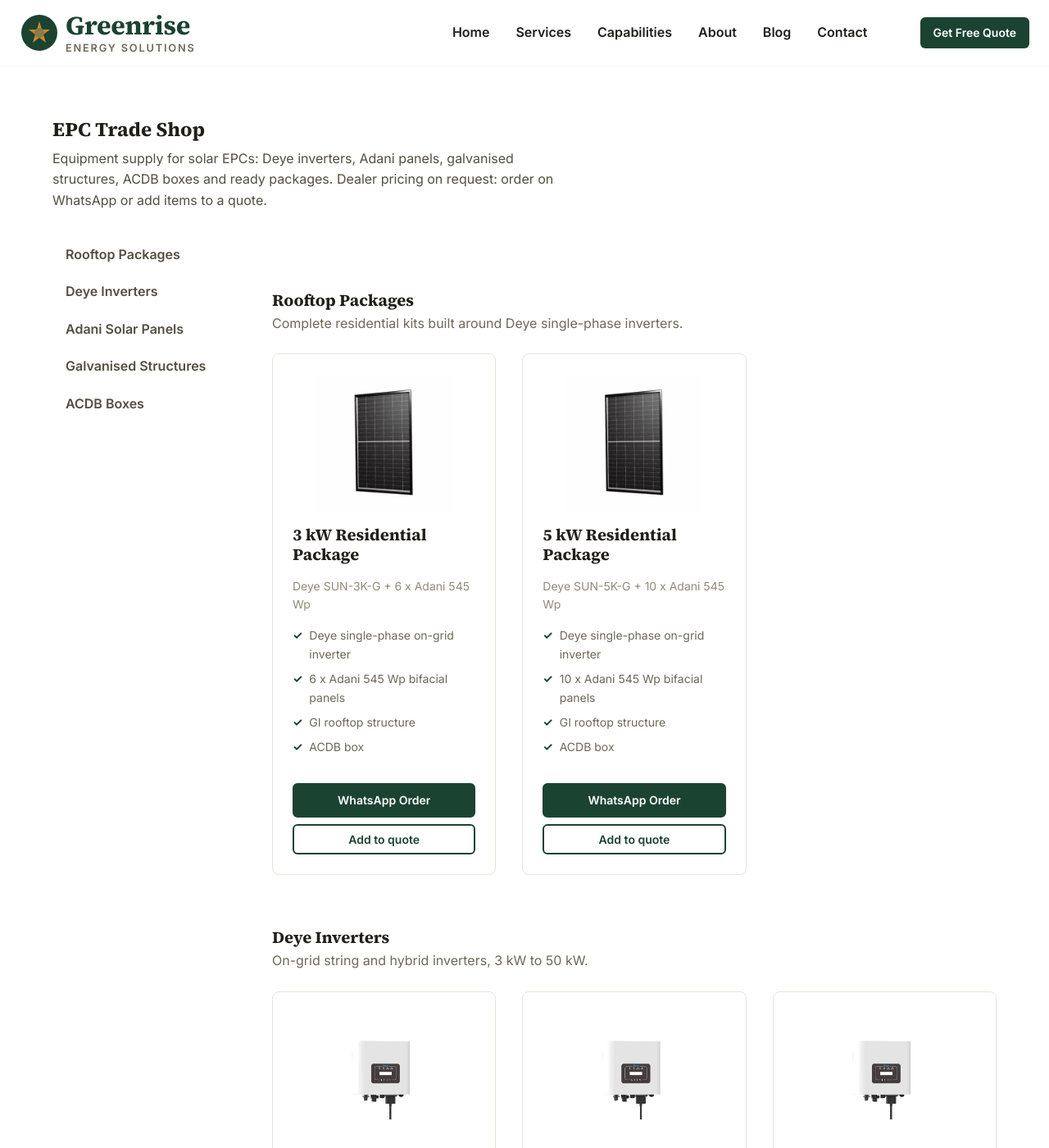
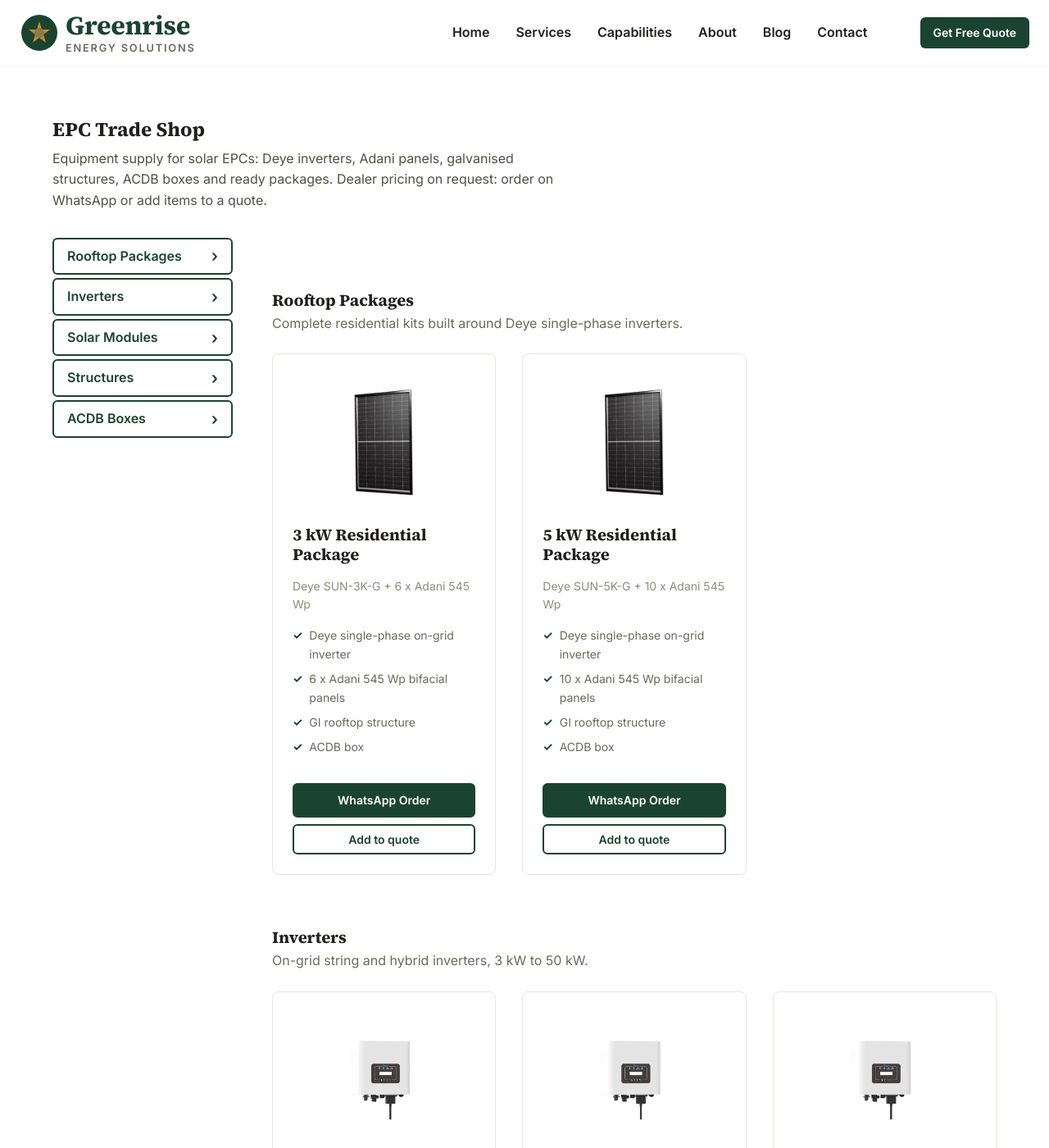
Before and after one commit to nbkarthi/greenriseenergy, a Jekyll site: the page built from shop/index.html, in a window 1280 px wide and 1400 px high. Shown: the whole window at 82% size. Built offline with Jekyll 4.4.1, drawn with Linux system fonts in a browser that asks for light colours; some of the changed text lies outside the part shown.

Commit message:
shop: clickable category menu, shorter category names

```diff
--- a/_data/shop.yml
+++ b/_data/shop.yml
@@ -13,7 +13,7 @@
       specs: [Deye single-phase on-grid inverter, "10 x Adani 545 Wp bifacial panels", GI rooftop structure, ACDB box]
       image: /images/shop/adani-panel.jpg
 - id: inverters
-  category: Deye Inverters
+  category: Inverters
   blurb: On-grid string and hybrid inverters, 3 kW to 50 kW.
   items:
     - {name: Deye 3 kW Single-Phase On-Grid, model: SUN-3K-G, specs: [Single phase, Wi-Fi monitoring, Zero-export ready], image: /images/shop/deye-single-phase.jpg}
@@ -25,7 +25,7 @@
     - {name: Deye 30 kW Three-Phase On-Grid, model: SUN-30K-G, specs: [Three phase, Commercial / MSME, Wi-Fi monitoring], image: /images/shop/deye-single-phase.jpg}
     - {name: Deye 50 kW Three-Phase On-Grid, model: SUN-50K-G, specs: [Three phase, Commercial / MSME, Wi-Fi monitoring], image: /images/shop/deye-single-phase.jpg}
 - id: panels
-  category: Adani Solar Panels
+  category: Solar Modules
   blurb: Mono PERC and TOPCon modules from Adani Solar.
   items:
     - {name: Adani 540 Wp Mono PERC Bifacial, model: 540 Wp, specs: [Half-cut cells, Bifacial, 182 mm cells], image: /images/shop/adani-panel.jpg}
@@ -33,7 +33,7 @@
     - {name: Adani 575 Wp TOPCon Bifacial, model: 575 Wp, specs: [N-type TOPCon, Dual glass, Bifacial], image: /images/shop/adani-panel.jpg}
     - {name: Adani 590 Wp TOPCon Bifacial, model: 590 Wp, specs: [N-type TOPCon, Dual glass, Bifacial], image: /images/shop/adani-panel.jpg}
 - id: structures
-  category: Galvanised Structures
+  category: Structures
   blurb: Hot-dip galvanised mounting structures for rooftop and utility-scale.
   items:
     - {name: Residential Rooftop Structure, model: Per kW, specs: [Hot-dip galvanised, Elevated rooftop design, Fasteners included], image: /images/shop/gi-rooftop.jpg}
--- a/shop/index.html
+++ b/shop/index.html
@@ -25,7 +25,8 @@
     .shop-intro { color: var(--color-gray-700); max-width: 640px; margin-bottom: var(--spacing-xl); }
     .shop-layout { display: grid; grid-template-columns: 220px 1fr; gap: var(--spacing-2xl); align-items: start; }
     .shop-nav { position: sticky; top: calc(var(--header-height) + var(--spacing-lg)); display: flex; flex-direction: column; gap: var(--spacing-xs); }
-    .shop-nav a { padding: var(--spacing-sm) var(--spacing-md); border-radius: var(--radius-lg); font-weight: 600; color: var(--color-gray-700); }
+    .shop-nav a { display: flex; justify-content: space-between; align-items: center; gap: var(--spacing-sm); padding: var(--spacing-sm) var(--spacing-md); border: 2px solid var(--color-primary); border-radius: var(--radius-lg); font-weight: 600; color: var(--color-primary); }
+    .shop-nav a::after { content: '\203A'; font-size: 1.25em; line-height: 1; }
     .shop-nav a:hover { background-color: var(--color-primary); color: var(--color-white); }
     .shop h2 { scroll-margin-top: calc(var(--header-height) + var(--spacing-lg)); }
     @media (max-width: 800px) {
```
